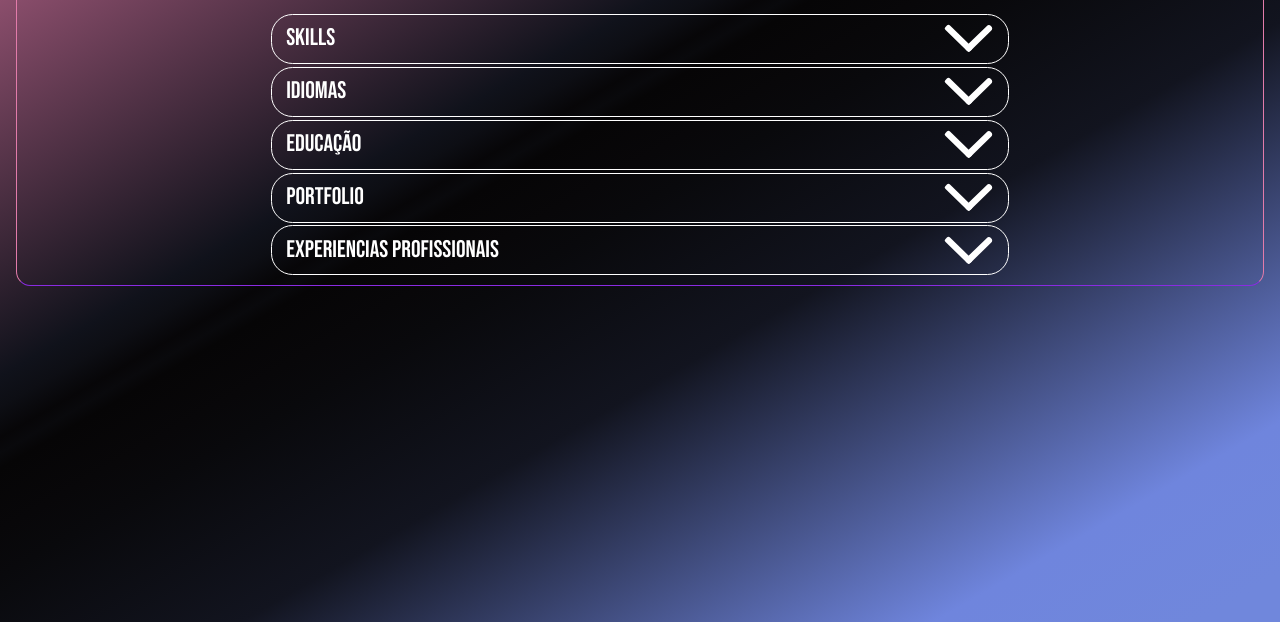
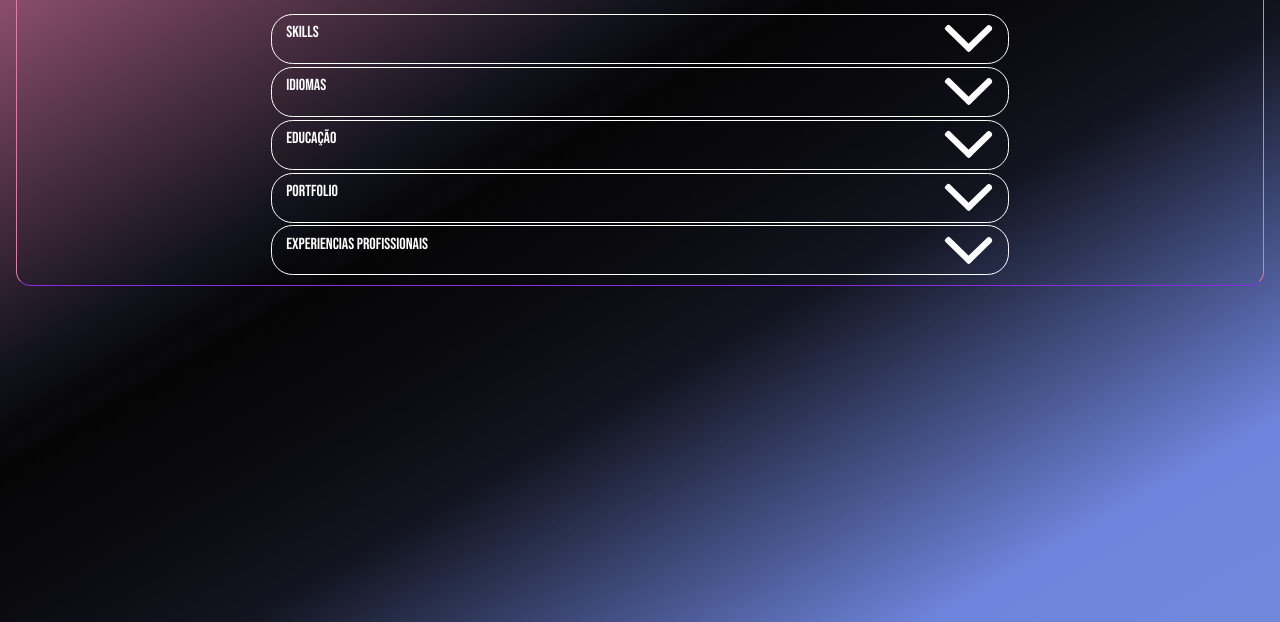
Before and after one commit to CBPablo/Pablolins.github.io, a plain HTML site: page index.html in a window 1280 px wide. Shown: the part 178-800 px from the top of the page. Drawn offline with nearby package versions, Linux system fonts and the light colour scheme.

Commit message:
third commit

```diff
--- a/assets/css/style.css
+++ b/assets/css/style.css
@@ -90,7 +90,10 @@ body {
     display: flex;
     flex-direction: row;
     font-size: 1rem;
-    width: 100%;
+    min-width: 100%;
+    min-height: auto;
+    height: fit-content;
+    width:fit-content;
     border-radius: 1.5rem;
     background-color: transparent;
     border: 1px solid #fff;
@@ -98,7 +101,7 @@ body {
     align-items: center;
     justify-content: space-between;
     padding: 1rem;
-    font-size: x-large;
+    font-size:medium;
     transition: 1s;
     margin: .2rem 0rem .2rem 0rem;
 }
--- a/index.html
+++ b/index.html
@@ -64,7 +64,7 @@
                 <div class="content">
                     <ul>
                         <li>Plataforma <p style="color: rgb(218, 8, 8); font-size: xx-large;">DIO</p> de aprendizado em programação.</li>
-                        <li><p>Click no link <a style="color: rgb(218, 8, 8); font-size: x-large; text-decoration: none;" href="https://web.dio.me/users/pavlolins?tab=achievements" target="_blank">DIO-me</a></p></li>
+                        <li><p>Click no link <a style="color: rgb(218, 8, 8); font-size: x-large; text-decoration: none;" href="https://www.dio.me/users/pavlolins" target="_blank">DIO-me</a></p></li>
                         <li><p>UNINASSAU - Tecnologo em Analise e desenvolvimento de sistemas </p></li>
                     </ul>
                     <br>
```
